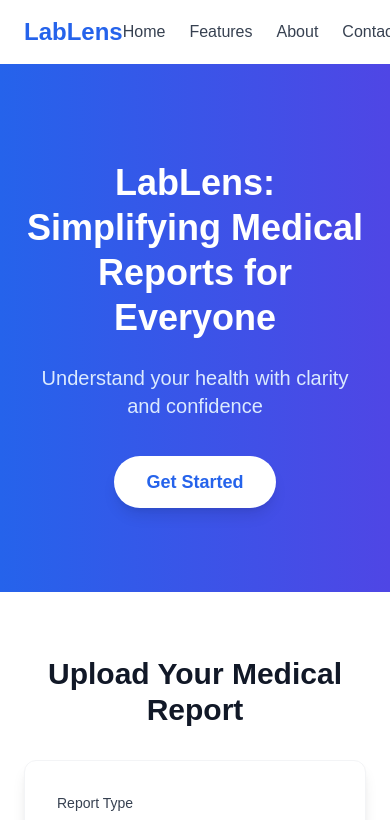
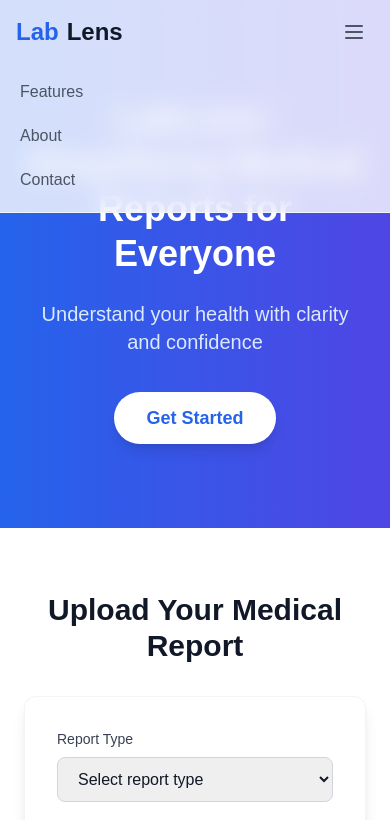
Before and after one commit to guyoverclocked/LabLens-AI, a Next.js app: page / in a window 390 px wide. Shown: the top 820 px of the page. Built offline with nearby package versions, Linux system fonts and the light colour scheme.

Commit message:
Fixed mobile version misalignment

```diff
--- a/components/Header.tsx
+++ b/components/Header.tsx
@@ -2,18 +2,45 @@ import Link from 'next/link'
 
 export default function Header() {
   return (
-    <header className="bg-white shadow-md">
-      <nav className="container mx-auto px-6 py-4 flex justify-between items-center">
-        <div className="flex items-center">
-          <span className="text-2xl font-bold text-blue-600">LabLens</span>
+    <header className="fixed top-0 left-0 right-0 bg-white/80 backdrop-blur-md z-50 border-b border-gray-100">
+      <div className="container mx-auto px-4">
+        <div className="flex items-center justify-between h-16">
+          {/* Logo and Title */}
+          <Link href="/" className="flex items-center space-x-2">
+            <span className="text-2xl font-bold text-blue-600">Lab</span>
+            <span className="text-2xl font-bold text-gray-900">Lens</span>
+          </Link>
+
+          {/* Navigation - Hide on mobile, show on larger screens */}
+          <nav className="hidden md:flex items-center space-x-8">
+            <Link href="/#features" className="text-gray-600 hover:text-gray-900">Features</Link>
+            <Link href="/#about" className="text-gray-600 hover:text-gray-900">About</Link>
+            <Link href="/#contact" className="text-gray-600 hover:text-gray-900">Contact</Link>
+          </nav>
+
+          {/* Mobile Menu Button */}
+          <button className="md:hidden p-2 rounded-lg hover:bg-gray-100">
+            <svg className="w-6 h-6 text-gray-600" fill="none" stroke="currentColor" viewBox="0 0 24 24">
+              <path strokeLinecap="round" strokeLinejoin="round" strokeWidth={2} d="M4 6h16M4 12h16M4 18h16" />
+            </svg>
+          </button>
         </div>
-        <ul className="flex space-x-6">
-          <li><Link href="#" className="text-gray-700 hover:text-blue-600 transition duration-300">Home</Link></li>
-          <li><Link href="#features" className="text-gray-700 hover:text-blue-600 transition duration-300">Features</Link></li>
-          <li><Link href="#about" className="text-gray-700 hover:text-blue-600 transition duration-300">About</Link></li>
-          <li><Link href="#contact" className="text-gray-700 hover:text-blue-600 transition duration-300">Contact</Link></li>
-        </ul>
-      </nav>
+      </div>
+
+      {/* Mobile Navigation Menu - Hidden by default */}
+      <div className="md:hidden">
+        <div className="px-2 pt-2 pb-3 space-y-1">
+          <Link href="/#features" className="block px-3 py-2 text-gray-600 hover:text-gray-900 hover:bg-gray-50 rounded-md">
+            Features
+          </Link>
+          <Link href="/#about" className="block px-3 py-2 text-gray-600 hover:text-gray-900 hover:bg-gray-50 rounded-md">
+            About
+          </Link>
+          <Link href="/#contact" className="block px-3 py-2 text-gray-600 hover:text-gray-900 hover:bg-gray-50 rounded-md">
+            Contact
+          </Link>
+        </div>
+      </div>
     </header>
   )
 }
```
